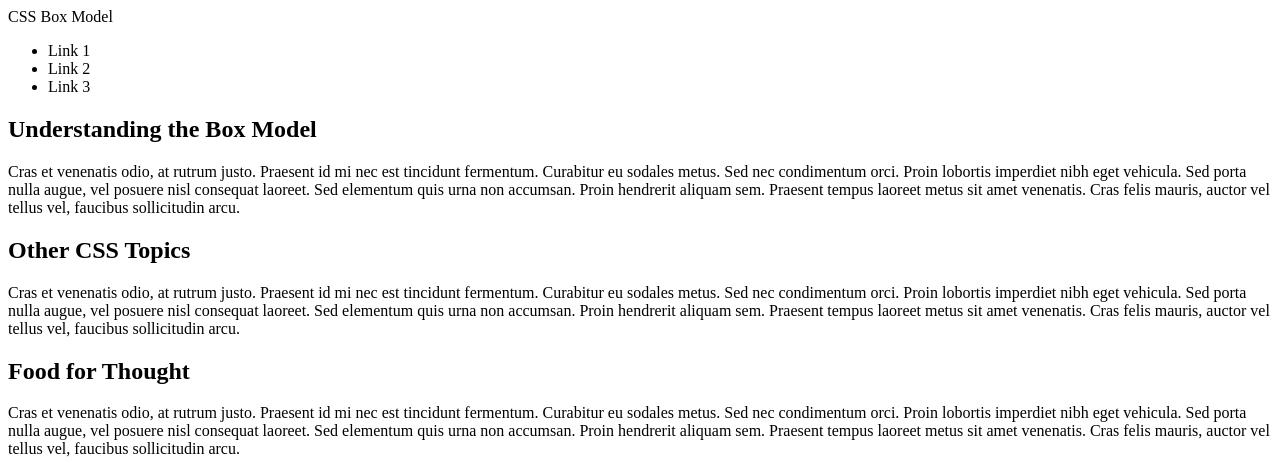
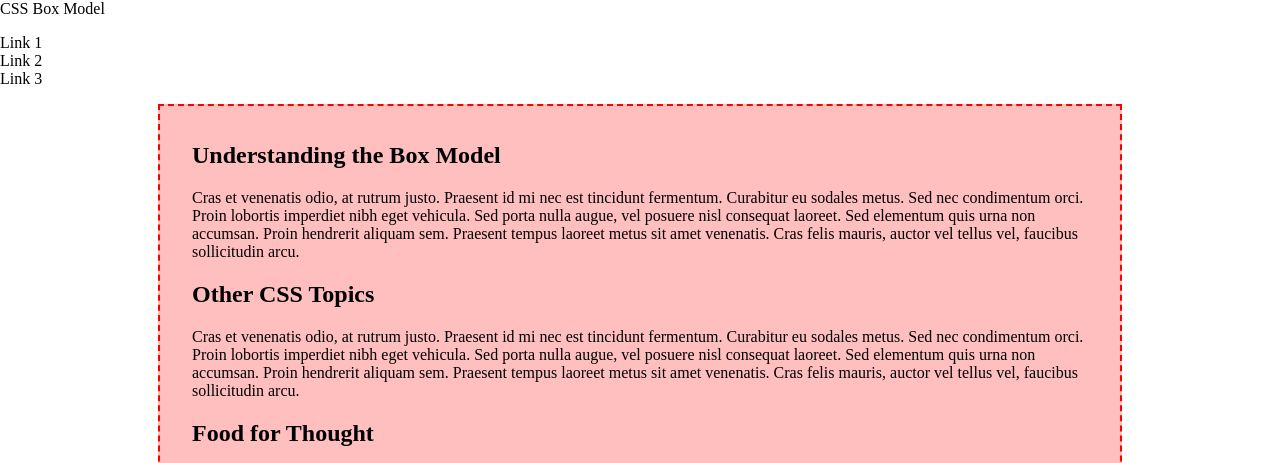
Before and after one commit to ChaseHarding/CSS-BOX-MODEL, a plain HTML site: page index.html in a window 1280 px wide. Shown: the top 463 px of the page. Drawn offline with Linux system fonts and the light colour scheme.

Commit message:
style and center main

```diff
--- a/index.html
+++ b/index.html
@@ -4,6 +4,7 @@
     <meta charset="UTF-8">
     <meta name="viewport" content="width=device-width, initial-scale=1.0">
     <title>Document</title>
+    <link rel="stylesheet" href="style.css">
 </head>
 <body>
     <header>
--- a/style.css
+++ b/style.css
@@ -0,0 +1,15 @@
+body {
+    margin: 0;
+}
+nav ul {
+    padding-left: 0px;
+}
+
+main {
+    width: 70%;
+    border: 2px red;
+    border-style: dashed;
+    padding: 1em 2em;
+    background-color: #ff000040;
+    margin: 0 auto;
+}
```
